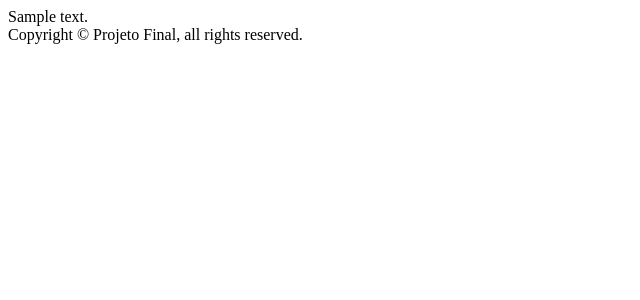
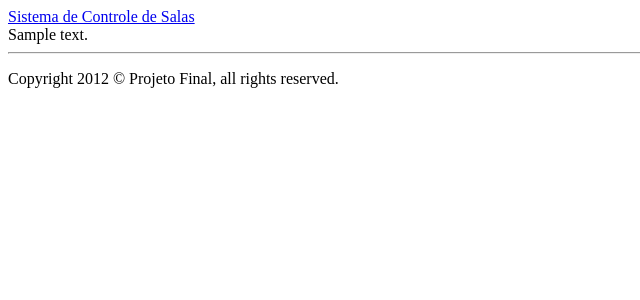
Before and after one commit to gmorada/Projeto-Final, a PHP site: template apps/Manager/templates/layout.php in a window 1280 px wide. Shown: the top 300 px of the page, without its empty margins (0-640 px from the left). Run offline with PHP 8.4, Linux system fonts and the light colour scheme; the template is opened without the code that fills it: most values are stand-ins (such as "Sample title", 1, 10 or a date in 2020).

Commit message:
Coloca novo layout na tela de login

```diff
--- a/apps/Manager/templates/layout.php
+++ b/apps/Manager/templates/layout.php
@@ -9,6 +9,18 @@
     <?php include_javascripts() ?>
   </head>
   <body>
+     <div class="navbar navbar-fixed-top">
+      <div class="navbar-inner">
+        <div class="container">
+          <a class="btn btn-navbar" data-toggle="collapse" data-target=".nav-collapse">
+            <span class="icon-bar"></span>
+            <span class="icon-bar"></span>
+            <span class="icon-bar"></span>
+          </a>
+          <a class="brand" href="#">Sistema de Controle de Salas</a>
+        </div>
+      </div>
+    </div><!--end navbar-->
     <div class="container">
         <?php
         if(sfContext::getInstance()->getUser()->isAuthenticated()){
@@ -38,18 +50,23 @@
                 <li><a href="<?php echo url_for('Index/report'); ?>">Relatório</a></li>
             </ul>
             </div>
-        <?php
-        }
-        ?>
             <div id="content" class="content">
                 <?php if ($sf_user->hasFlash('notice')): ?>
                     <div class="flashNotice"><span class="flashMessage"><?php echo $sf_user->getFlash('notice') ?></span></div>
                 <?php endif ?>
+            </div>
+        <?php
+        }
+        ?>
         <?php echo $sf_content ?>
     </div>
-        <div class="footer">
-            <span>Copyright &copy; Projeto Final, all rights reserved.</span>
-        </div>
-    </div>
+    <footer class="navbar-fixed-bottom">
+      <hr>
+      <div class="row">
+        <div class="span4 offset5">
+          <p>Copyright 2012 &copy; Projeto Final, all rights reserved.</p>
+        </div><!--end span12-->
+      </div><!--end row-->
+    </footer>
   </body>
 </html>
```
Also changed, not shown: apps/Manager/modules/sfGuardAuth/templates/_signin_form.php (+34 -23 lines). Lines whose indentation alone changed are shown as unchanged.
